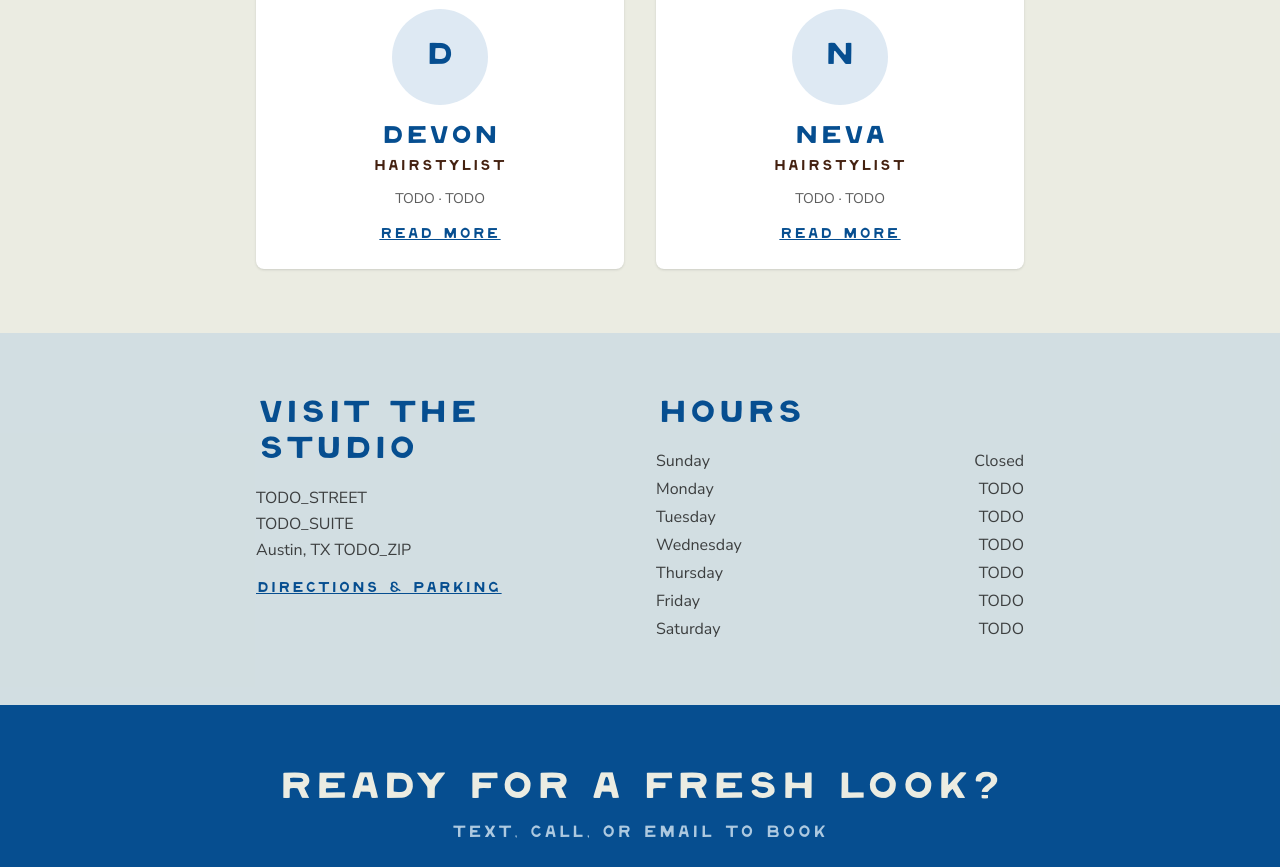
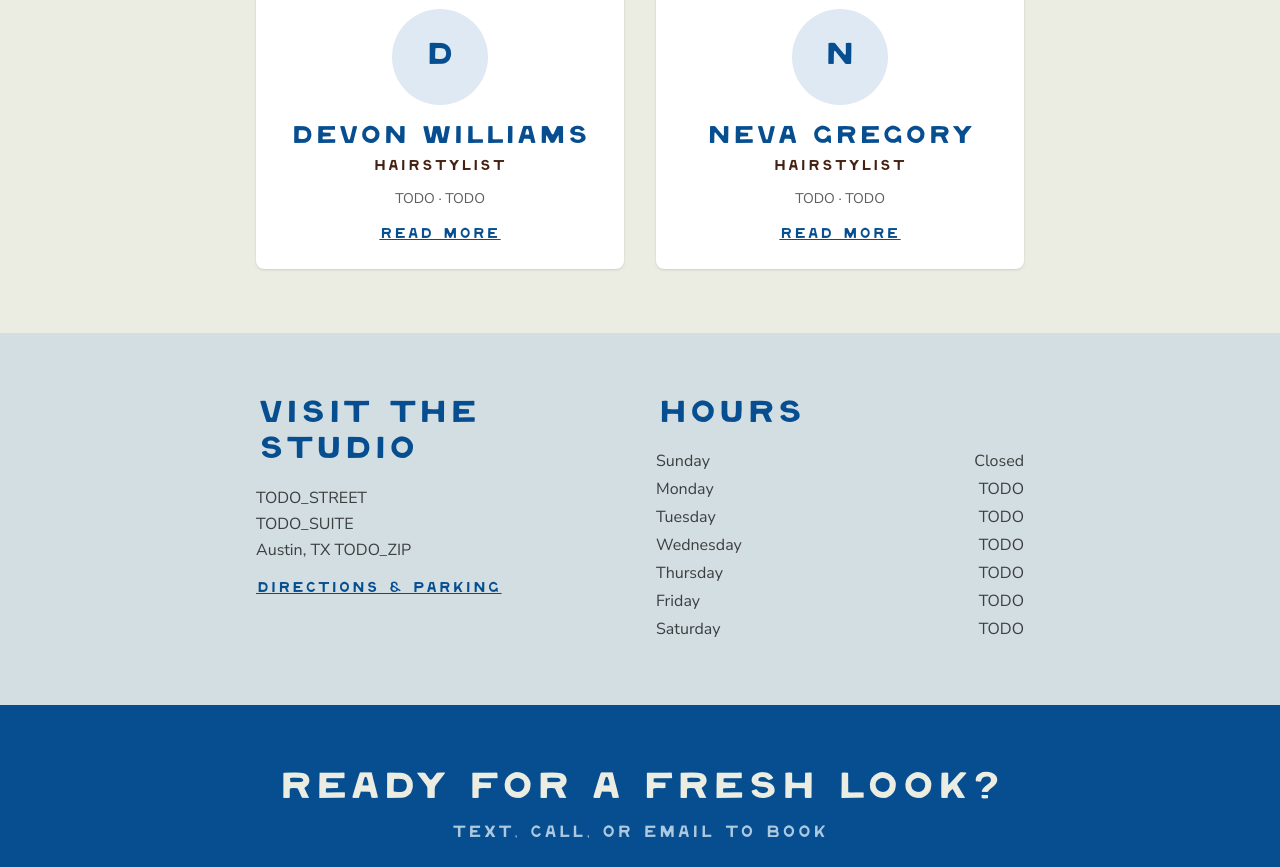
Before and after one commit to calebguy/lucky-hare-salon, a Next.js app: page / in a window 1280 px wide. Shown: the part 1600-2467 px from the top of the page. Built offline with nearby package versions, Linux system fonts and the light colour scheme.

Commit message:
Use full stylist names (Devon Williams, Neva Gregory)
Add firstName field for friendly "Book with…" CTAs and footer; show
full names as headings.

Co-Authored-By: Claude Opus 4.8 (1M context) <noreply@anthropic.com>

```diff
--- a/app/about/page.tsx
+++ b/app/about/page.tsx
@@ -66,7 +66,7 @@ export default function About() {
 										href="/contact"
 										className="text-blue underline transition-colors hover:text-brown"
 									>
-										Book with {s.name}
+										Book with {s.firstName}
 									</Link>
 								</div>
 							</div>
--- a/app/site.ts
+++ b/app/site.ts
@@ -61,7 +61,8 @@ export const socials = {
 };
 
 export type Stylist = {
-	name: string;
+	name: string; // full name, shown as the heading (e.g. "Devon Williams")
+	firstName: string; // friendly first name for CTAs ("Book with Devon")
 	role: string;
 	// This stylist's own business number — clients call/text them directly.
 	phone: string;
@@ -78,7 +79,8 @@ export type Stylist = {
 // TODO: real bios, specialties, Instagram handles, and photos.
 export const stylists: Stylist[] = [
 	{
-		name: "Devon",
+		name: "Devon Williams",
+		firstName: "Devon",
 		role: "Hairstylist",
 		phone: "TODO_DEVON_PHONE", // e.g. "(512) 555-0123"
 		specialties: ["TODO", "TODO"], // e.g. "Lived-in color", "Cuts"
@@ -88,7 +90,8 @@ export const stylists: Stylist[] = [
 		bookingNote: "Text or email info@luckyharesalon.com to request an appointment with Devon.",
 	},
 	{
-		name: "Neva",
+		name: "Neva Gregory",
+		firstName: "Neva",
 		role: "Hairstylist",
 		phone: "TODO_NEVA_PHONE", // e.g. "(512) 555-0123"
 		specialties: ["TODO", "TODO"],
--- a/components/Footer.tsx
+++ b/components/Footer.tsx
@@ -39,7 +39,7 @@ export default function Footer() {
 						{stylists.map((s) => (
 							<li key={s.name}>
 								<a href={`tel:${s.phone}`} className="underline hover:text-sage">
-									{s.name} · {s.phone}
+									{s.firstName} · {s.phone}
 								</a>
 							</li>
 						))}
```
